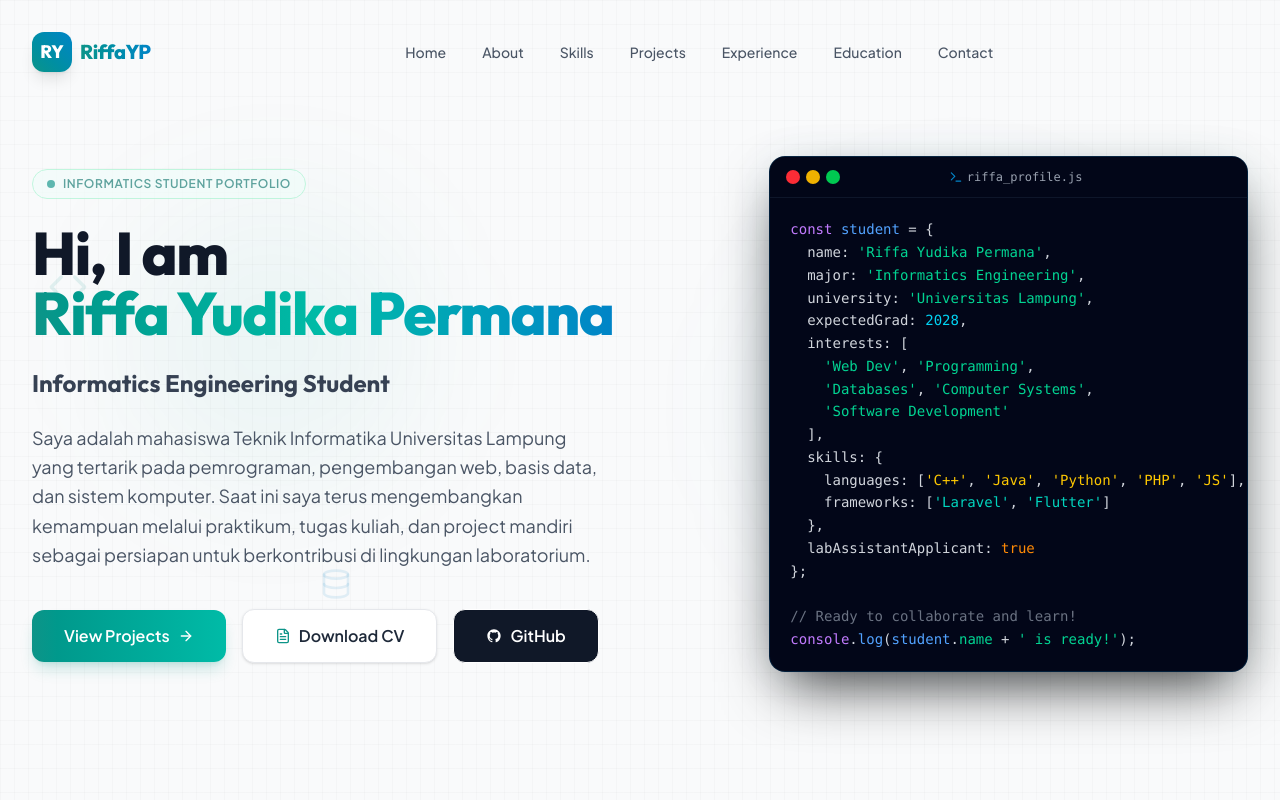
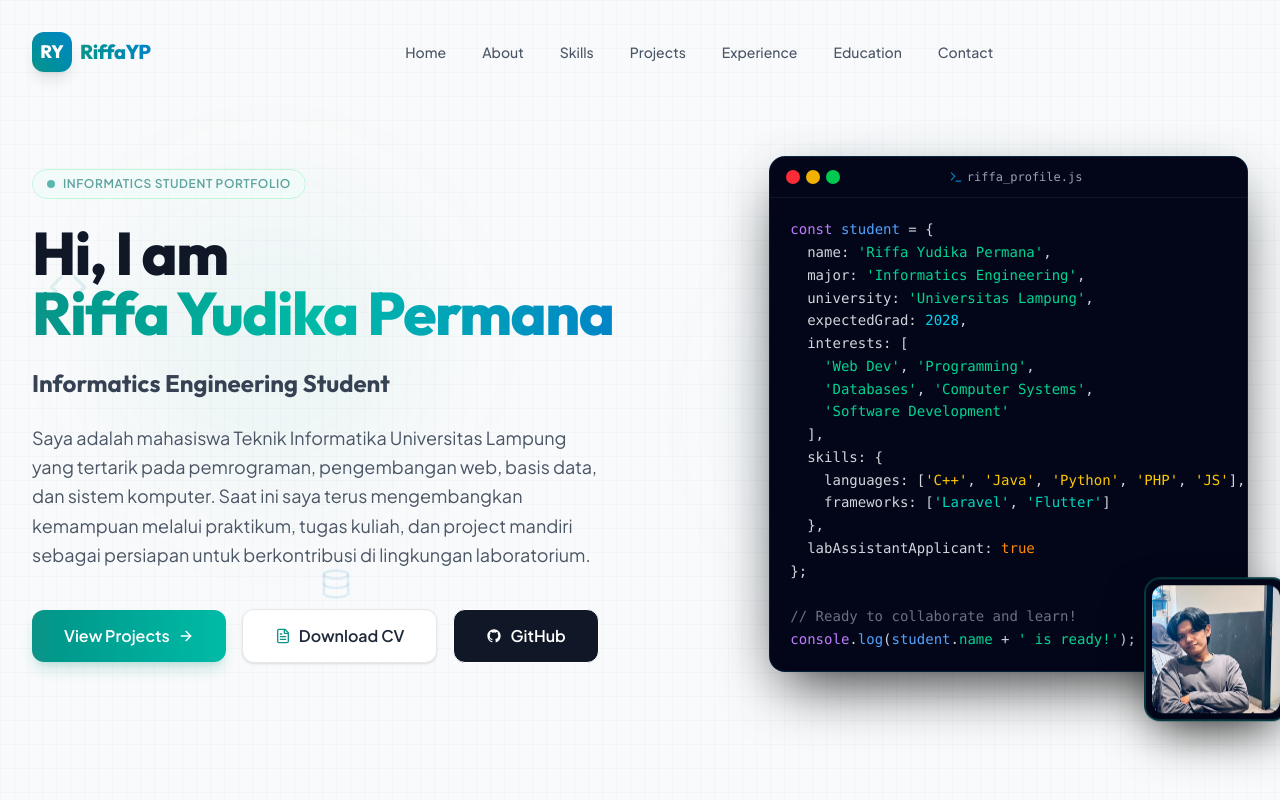
Before and after one commit to RiffaYP/portfolio-riffa, a React (Vite) app: page / in a window 1280 px wide. Shown: the top 800 px of the page. Built offline with nearby package versions, Linux system fonts and the light colour scheme.

Commit message:
Add profile photo to hero section

```diff
--- a/src/components/Hero.jsx
+++ b/src/components/Hero.jsx
@@ -188,6 +188,17 @@ export default function Hero() {
                 </pre>
               </div>
             </div>
+
+            {/* Floating Profile Image */}
+            <div className="absolute -bottom-10 right-4 md:-bottom-12 md:-right-8 lg:-right-10 w-28 h-28 sm:w-32 sm:h-32 md:w-36 md:h-36 rounded-2xl border-2 border-emerald-500/35 dark:border-cyan-500/30 bg-slate-950 p-1.5 shadow-[0_20px_50px_-12px_rgba(0,0,0,0.8)] z-20 animate-float [animation-delay:1.5s]">
+              <div className="w-full h-full rounded-xl overflow-hidden">
+                <img
+                  src="/profile-riffa.jpeg"
+                  alt="Riffa Yudika Permana"
+                  className="w-full h-full object-cover"
+                />
+              </div>
+            </div>
           </div>
 
         </div>
```
Also changed, not shown: public/profile-riffa.jpeg (added).
